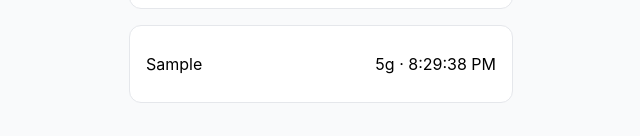
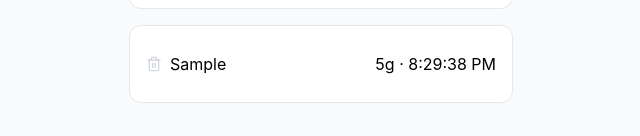
Before and after one commit to jrumbawa/protein-tracker, a React (Vite) app: page / in a window 1280 px wide. Both pictures are taken after typing "Sample", "5" into the empty fields and a click on the button "Add". Shown: the part 343-479 px from the top of the page, without its empty margins (319-959 px from the left). Built offline with nearby package versions, Linux system fonts and the light colour scheme.

Commit message:
feat: add delete entry

```diff
--- a/src/App.jsx
+++ b/src/App.jsx
@@ -35,6 +35,10 @@ function App() {
     setEntries((prev) => [...prev, newEntry])
   }
 
+  function handleDeleteEntry(id) {
+    setEntries(entries.filter((entry) => entry.id !== id))
+  }
+
   const totalProtein = entries.reduce(
     (total, entry) => total + entry.proteinAmount,
     0,
@@ -43,7 +47,7 @@ function App() {
   return (
     <div className="max-w-sm mx-auto text-center space-y-4">
       <div className="flex p-4">
-        <SettingsIcon handleShowSettings={setShowSettings} />
+        <SettingsIcon setShowSettings={setShowSettings} />
       </div>
       <div>
         <p className="text-sm text-gray-500">Today's protein</p>
@@ -54,7 +58,7 @@ function App() {
       </div>
       <ProgressBar totalProtein={totalProtein} proteinGoal={proteinGoal} />
       <ProteinInput onAddEntry={handleAddEntry} />
-      <Log entries={entries} />
+      <Log entries={entries} onDeleteEntry={handleDeleteEntry} />
       {showSettings && (
         <SettingsModal
           proteinGoal={proteinGoal}
--- a/src/components/Log.jsx
+++ b/src/components/Log.jsx
@@ -1,11 +1,22 @@
-export default function Log({ entries }) {
+import { Trash2 } from 'lucide-react'
+
+export default function Log({ entries, onDeleteEntry }) {
   return (
     <div className="bg-white border border-gray-200 rounded-xl p-4">
       <ul className="divide-y divide-gray-100">
         {entries.map((entry) => {
           const formattedTime = new Date(entry.timestamp).toLocaleTimeString()
           return (
-            <li className="py-2.5 flex" key={entry.id}>
+            <li className="py-2.5 flex gap-2" key={entry.id}>
+              <button
+                className="text-gray-500 cursor-pointer"
+                onClick={() => onDeleteEntry(entry.id)}
+              >
+                <Trash2
+                  size={16}
+                  className="text-gray-300 hover:text-gray-500"
+                />
+              </button>
               {entry.name}{' '}
               <span className="ml-auto">
                 {entry.proteinAmount}g &middot; {formattedTime}
```
